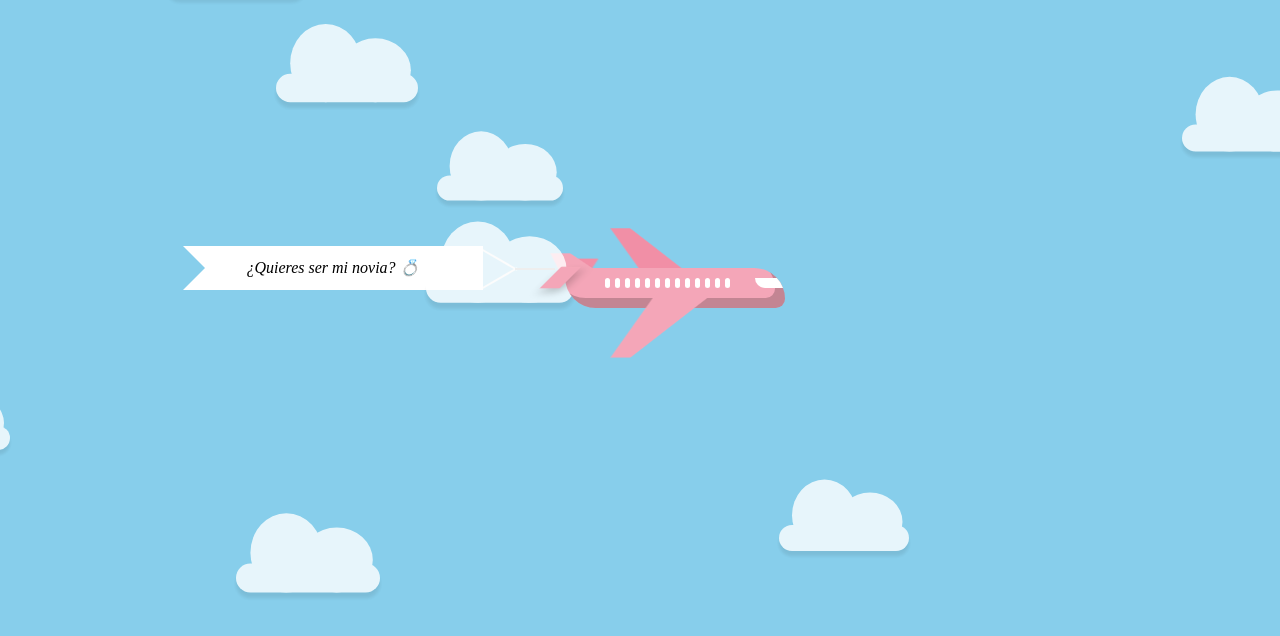
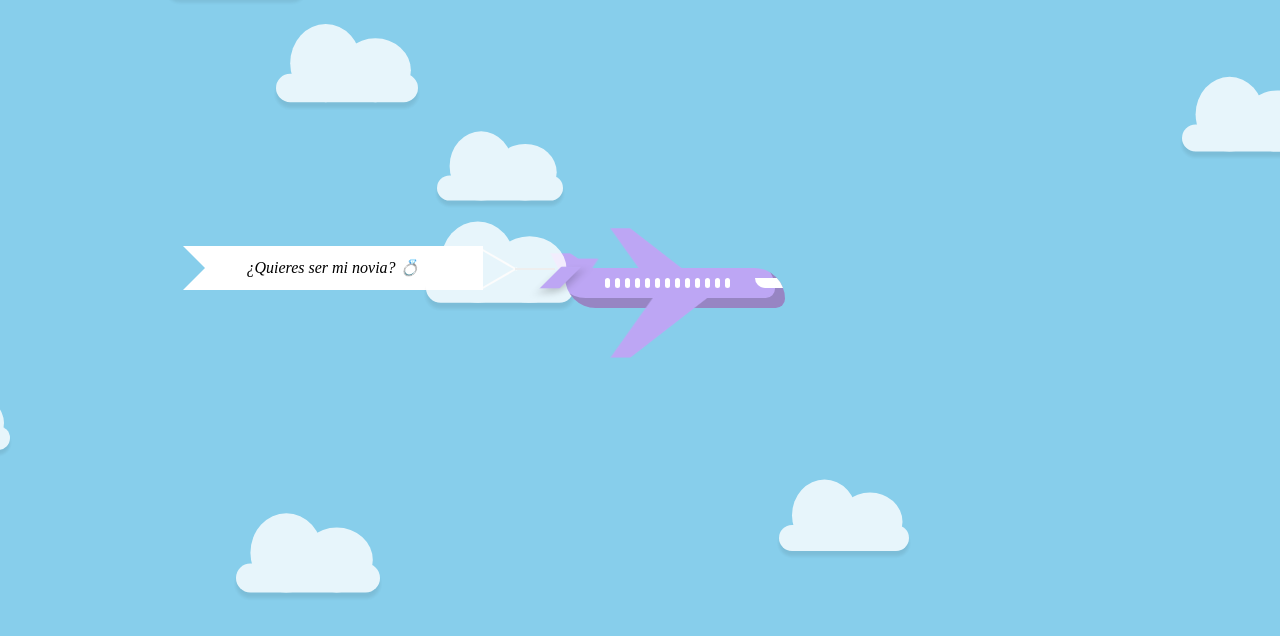
Before and after one commit to Darwin2810/Testing, a plain HTML site: page index.html in a window 1280 px wide. Shown: the part 132-768 px from the top of the page. Drawn offline with Linux system fonts and the light colour scheme.

Commit message:
second commit

```diff
--- a/styles.css
+++ b/styles.css
@@ -44,7 +44,7 @@ body.night {
   position: absolute;
   width: 220px;
   height: 40px;
-  background-color: #f4a6b8;
+  background-color: #bda6f4;
   border-radius: 0 100px 30px 100px;
   overflow: hidden;
   box-shadow: inset -10px -10px rgba(0, 0, 0, 0.2);
@@ -81,7 +81,7 @@ body.night {
   width: 20px;
   border-right: 20px solid transparent;
   border-left: 20px solid transparent;
-  border-top: 80px solid #f4a6b8;
+  border-top: 80px solid #bda6f4;
   height: 0;
   top: 15px;
   left: 60px;
@@ -94,7 +94,7 @@ body.night {
   width: 20px;
   border-right: 20px solid transparent;
   border-left: 20px solid transparent;
-  border-bottom: 80px solid #f18fa6;
+  border-bottom: 80px solid #bda6f4;
   height: 0;
   top: -45px;
   left: 60px;
@@ -107,7 +107,7 @@ body.night {
   width: 20px;
   border-right: 15px solid transparent;
   border-left: 15px solid transparent;
-  border-bottom: 35px solid #f4a6b8;
+  border-bottom: 35px solid #bda6f4;
   height: 0;
   left: -100px;
   top: 29px;
@@ -118,7 +118,7 @@ body.night {
   position: absolute;
   width: 20px;
   height: 25px;
-  background-color: #f4a6b8;
+  background-color: #bda6f4;
   top: -105px;
   left: -140px;
   box-shadow: 5px 5px 10px rgba(0, 0, 0, 0.2);
@@ -129,7 +129,7 @@ body.night {
   position: absolute;
   width: 20px;
   height: 25px;
-  background-color: #f18fa6;
+  background-color: #bda6f4;
   left: -80px;
   top: 35px;
   transform: skew(-55deg);
```
